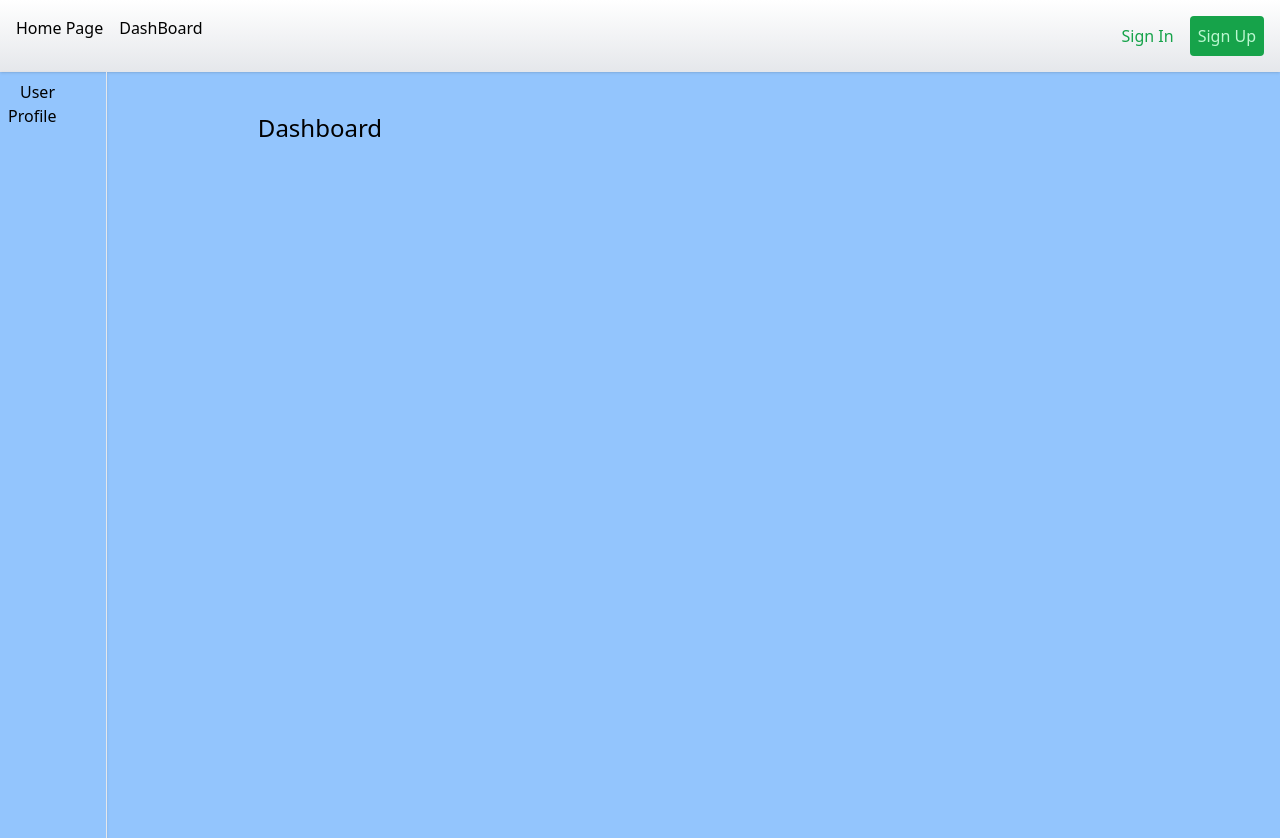
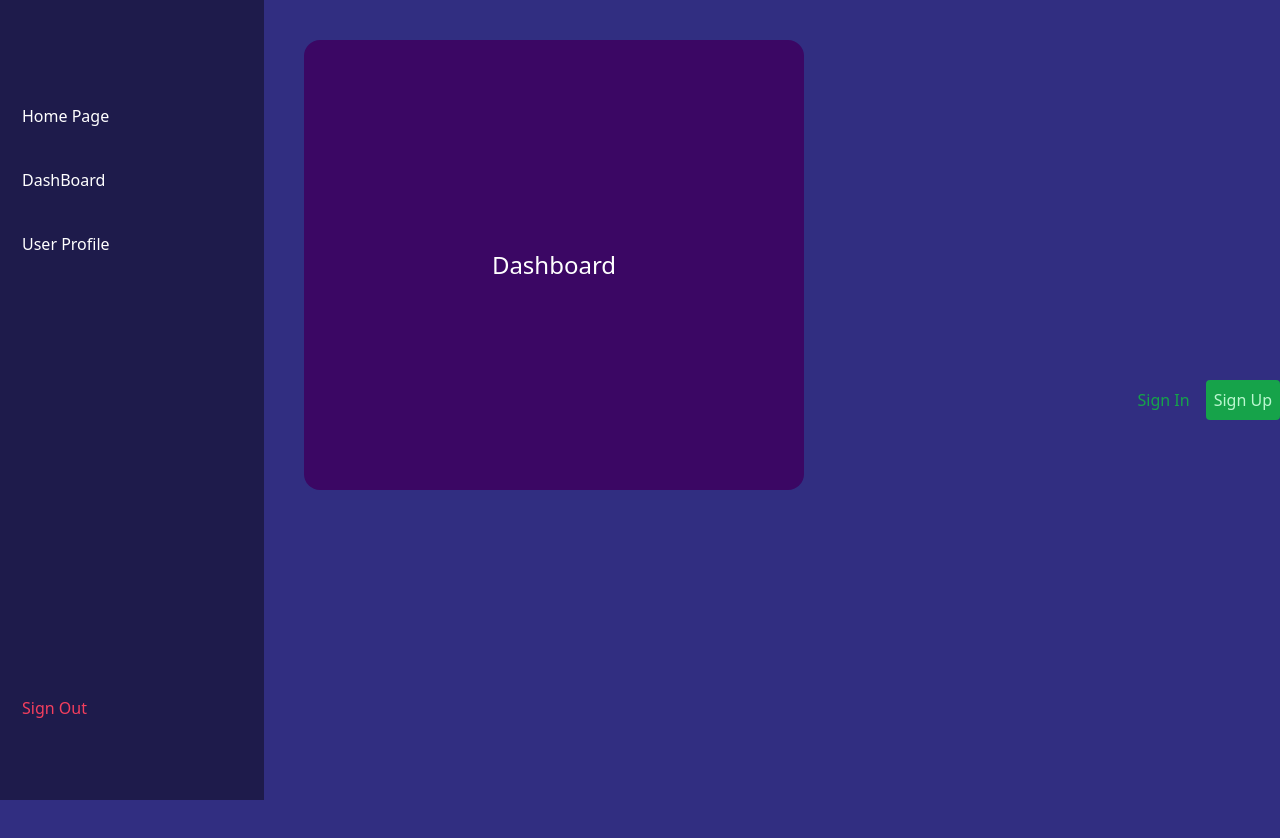
Before and after one commit to Nikolay0803/auth-next, a Next.js app: page /dashboard in a window 1280 px wide. Shown: the top 838 px of the page. After the commit the page ends 800 px from the top, so only its background shows below. Built offline with nearby package versions, Linux system fonts and the light colour scheme; no server answers.

Commit message:
styles: update styles

```diff
--- a/src/app/dashboard/layout.tsx
+++ b/src/app/dashboard/layout.tsx
@@ -7,19 +7,19 @@ type Props = {
 };
 
 const DashBoardLayout = async (props: Props) => {
-  const session = await getServerSession(authOptions);
+  // const session = await getServerSession(authOptions);
   return (
-    <div className=" grid grid-cols-12">
-      <div className="grid-cols-4 border-r shadow h-screen p-2">
+    <>
+      {/* <div className="grid-cols-4 border-r shadow h-screen p-2">
         <Link
           className="p-3 rounded hover:bg-emerald-600 hover:text-white hover:shadow transition "
           href={`/dashboard/user/${session?.user.id}`}
         >
           User Profile
         </Link>
-      </div>
-      <div className="col-span-4">{props.children}</div>
-    </div>
+      </div> */}
+      <div>{props.children}</div>
+    </>
   );
 };
 
--- a/src/app/dashboard/page.tsx
+++ b/src/app/dashboard/page.tsx
@@ -1,6 +1,12 @@
 import React from "react";
 const DashboardPage = () => {
-  return <div className="flex justify-center text-2xl pt-10">Dashboard</div>;
+  return (
+    <div className="text-2xl p-10">
+      <p className="flex justify-center items-center w-[500px] text-white h-[450px] bg-purple-950 rounded-2xl">
+        Dashboard
+      </p>
+    </div>
+  );
 };
 
 export default DashboardPage;
--- a/src/app/globals.css
+++ b/src/app/globals.css
@@ -2,7 +2,7 @@
 @tailwind components;
 @tailwind utilities;
 
-
 body {
-  @apply bg-blue-300
+  @apply bg-indigo-900;
+  display: flex;
 }
--- a/src/app/layout.tsx
+++ b/src/app/layout.tsx
@@ -2,6 +2,7 @@
 import Providers from "@/components/Providers";
 import "./globals.css";
 import AppBar from "@/components/AppBar";
+import SignInButton from "@/components/SignInButton";
 
 export const metadata = {
   title: "Next-Auth",
@@ -19,6 +20,7 @@ export default function RootLayout(props: Props) {
         <Providers>
           <AppBar />
           {props.children}
+          <SignInButton />
         </Providers>
       </body>
     </html>
--- a/src/app/page.tsx
+++ b/src/app/page.tsx
@@ -1,7 +1,9 @@
 export default function Home() {
   return (
-    <div className="flex justify-center items-center text-2xl pt-10">
-      <p>Hi, You Are Watching Dashboard</p>
+    <div className="text-2xl p-10">
+      <p className="flex justify-center items-center text-white w-[500px] h-[450px] bg-purple-950 rounded-2xl">
+        Hi, You Are Watching Dashboard
+      </p>
     </div>
   );
 }
--- a/src/components/AppBar.tsx
+++ b/src/components/AppBar.tsx
@@ -1,22 +1,38 @@
 import Link from "next/link";
 import React from "react";
-import SignInButton from "./SignInButton";
+import { authOptions } from "@/lib/authOptions";
+import { getServerSession } from "next-auth";
 
 
-const AppBar = () => {
+const AppBar = async () => {
+  const session = await getServerSession(authOptions);
   return (
-    <header className="flex gap-4 p-4 bg-gradient-to-b from-white to-gray-200 shadow">
-      <Link className="transition-colors hover:text-blue-500" href={"/"}>
+    <header className="flex flex-col gap-10 pt-[104px] px-[22px] w-[264px] bg-indigo-950 h-[800px]">
+      <Link
+        className="text-white ransition-colors hover:text-blue-500"
+        href={"/"}
+      >
         Home Page
       </Link>
       <Link
-        className="transition-colors hover:text-blue-500"
+        className="text-white transition-colors hover:text-blue-500"
         href={"/dashboard"}
       >
         DashBoard
       </Link>
 
-      <SignInButton />
+      <Link
+        className="text-white transition-colors hover:text-blue-500 mb-[400px]"
+        href={`/dashboard/user/${session?.user.id}`}
+      >
+        User Profile
+      </Link>
+      <Link
+        href={"/api/auth/signout"}
+        className="text-rose-500 hover:text-rose-700"
+      >
+        Sign Out
+      </Link>
     </header>
   );
 };
--- a/src/components/SignInButton.tsx
+++ b/src/components/SignInButton.tsx
@@ -9,14 +9,14 @@ const SignInButton = () => {
 
   if (session && session.user)
     return (
-      <div className="flex gap-4 ml-auto">
+      <div className="flex flex-col gap-4 ml-auto">
         <p className="text-sky-600">{session.user.name}</p>
-        <Link
+        {/* <Link
           href={"/api/auth/signout"}
           className="flex gap-4 ml-auto text-red-600"
         >
           Sign Out
-        </Link>
+        </Link> */}
       </div>
     );
 
```
